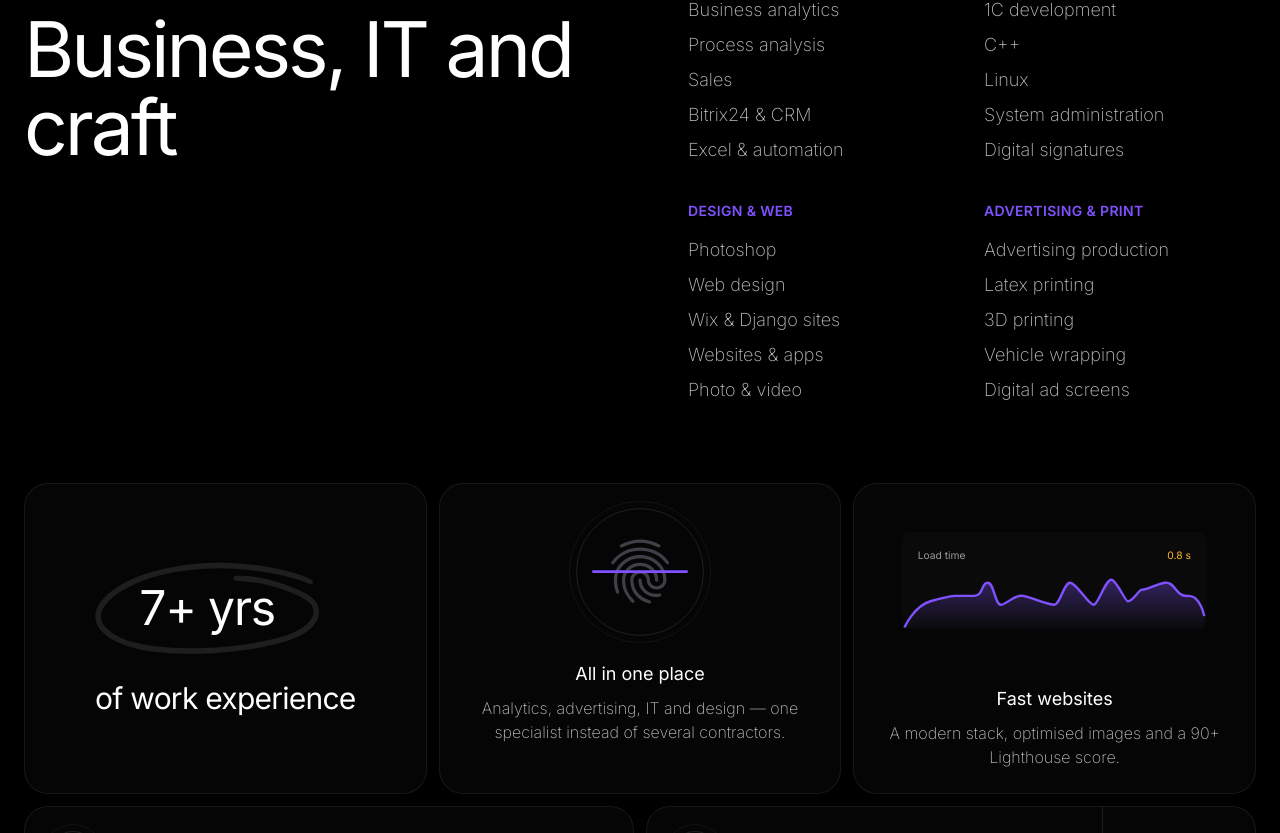
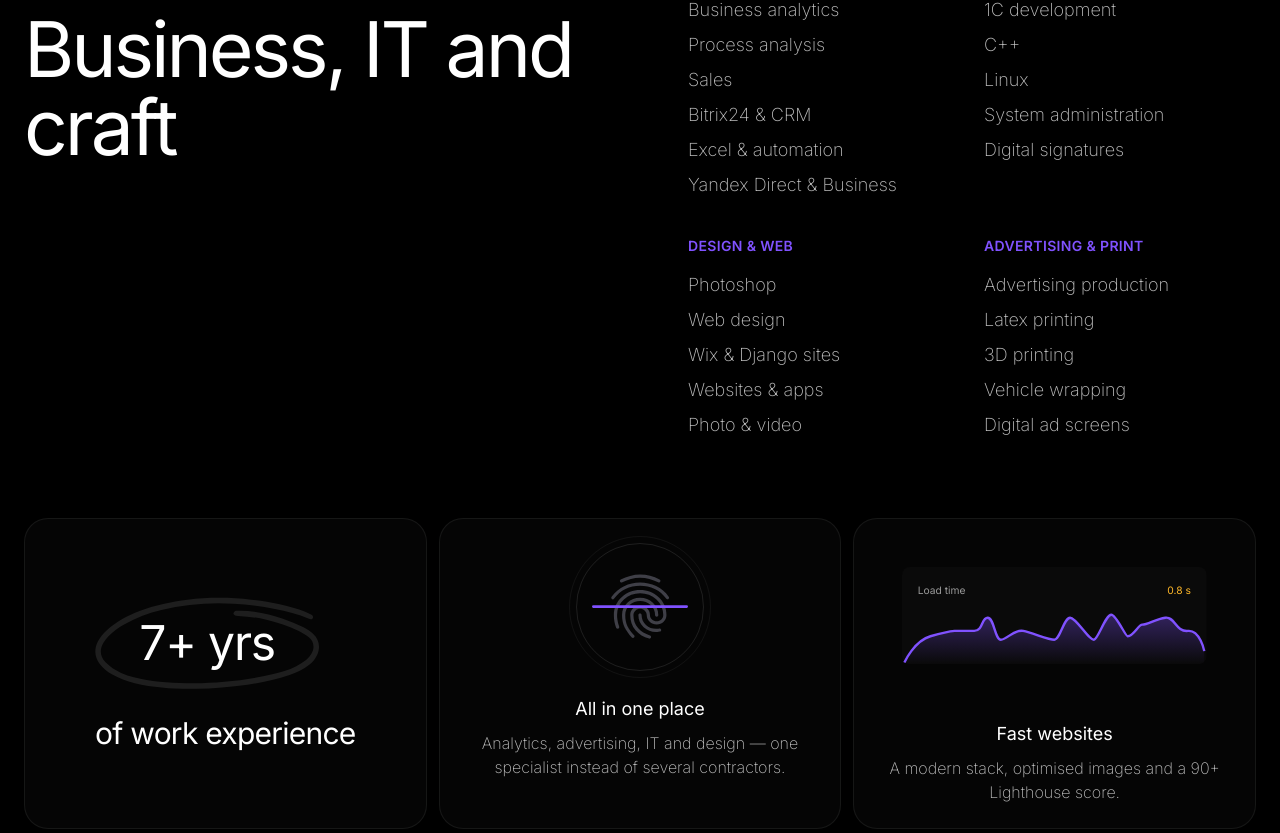
Before and after one commit to kislanskihvasilij-blip/mysitemyrule, a Next.js app: page /en in a window 1280 px wide. Shown: the part 2027-2860 px from the top of the page. Built offline with nearby package versions, Linux system fonts and the light colour scheme.

Commit message:
content: BariPrint — Yandex Direct, Yandex Business, project supervision

```diff
--- a/content/en.ts
+++ b/content/en.ts
@@ -48,7 +48,7 @@ export const en = {
     groups: [
       {
         title: "Business",
-        items: ["Business analytics", "Process analysis", "Sales", "Bitrix24 & CRM", "Excel & automation"],
+        items: ["Business analytics", "Process analysis", "Sales", "Bitrix24 & CRM", "Excel & automation", "Yandex Direct & Business"],
       },
       {
         title: "IT",
@@ -149,11 +149,11 @@ export const en = {
     items: [
       {
         title: "BariPrint",
-        category: "Website redesign",
+        category: "Website & promotion",
         year: "2026",
-        description: "A print shop website in Krasnodar: large-format, offset, UV printing and outdoor advertising.",
-        role: "Design & development",
-        tags: ["Redesign", "SEO", "Landing"],
+        description: "A print shop website in Krasnodar: large-format, offset, UV printing and outdoor advertising. Set up Yandex Direct ads and the Yandex Business listing; I supervise the projects.",
+        role: "Yandex Direct, Yandex Business, project supervision",
+        tags: ["Yandex Direct", "Yandex Business", "Supervision"],
         url: "",
         cover: "",
         accent: "#8052ff",
--- a/content/ru.ts
+++ b/content/ru.ts
@@ -50,7 +50,7 @@ export const ru = {
     groups: [
       {
         title: "Бизнес",
-        items: ["Бизнес-аналитика", "Анализ бизнес-процессов", "Продажи", "Битрикс24 и CRM", "Excel и автоматизация"],
+        items: ["Бизнес-аналитика", "Анализ бизнес-процессов", "Продажи", "Битрикс24 и CRM", "Excel и автоматизация", "Яндекс Директ и Бизнес"],
       },
       {
         title: "IT",
@@ -152,11 +152,11 @@ export const ru = {
       // TODO: замените на ваши проекты
       {
         title: "BariPrint",
-        category: "Редизайн сайта",
+        category: "Сайт и продвижение",
         year: "2026",
-        description: "Сайт типографии в Краснодаре: широкоформатная, офсетная, УФ-печать и наружная реклама.",
-        role: "Дизайн и разработка",
-        tags: ["Редизайн", "SEO", "Лендинг"],
+        description: "Сайт типографии в Краснодаре: широкоформатная, офсетная, УФ-печать и наружная реклама. Настроил рекламу в Яндекс Директе и карточку в Яндекс Бизнесе, курирую проекты.",
+        role: "Яндекс Директ, Яндекс Бизнес, курирование проектов",
+        tags: ["Яндекс Директ", "Яндекс Бизнес", "Курирование"],
         url: "",
         cover: "",
         accent: "#8052ff",
```
